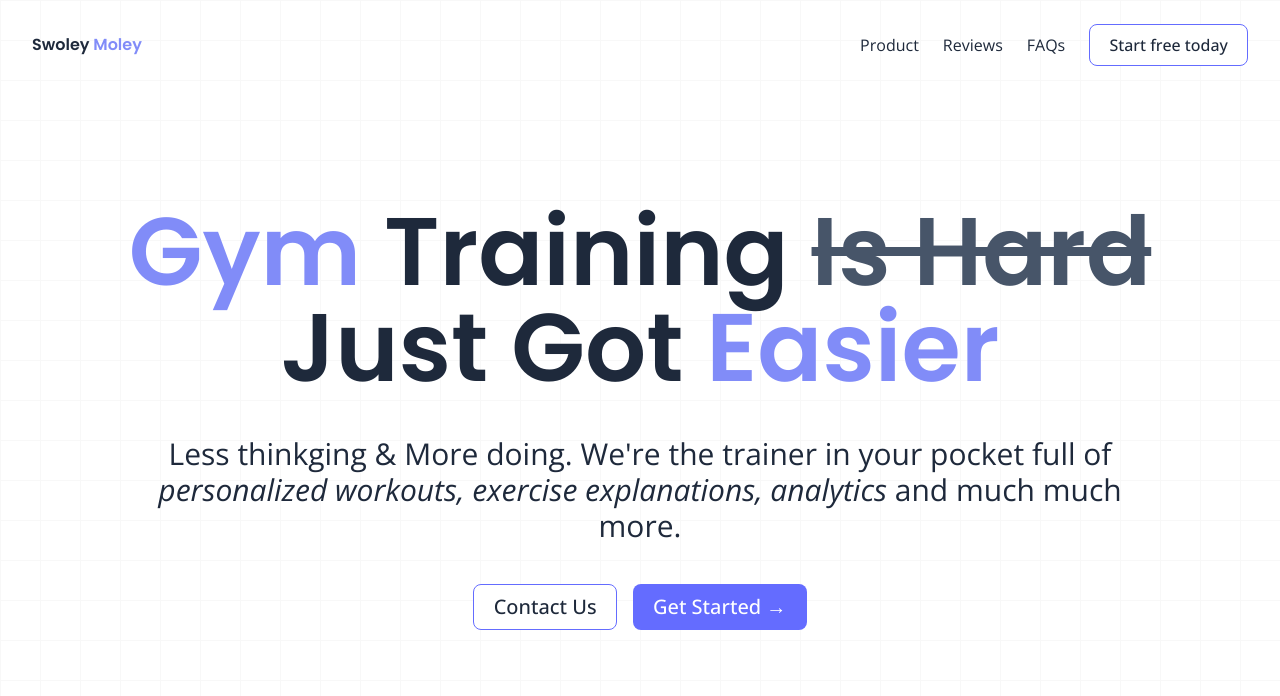
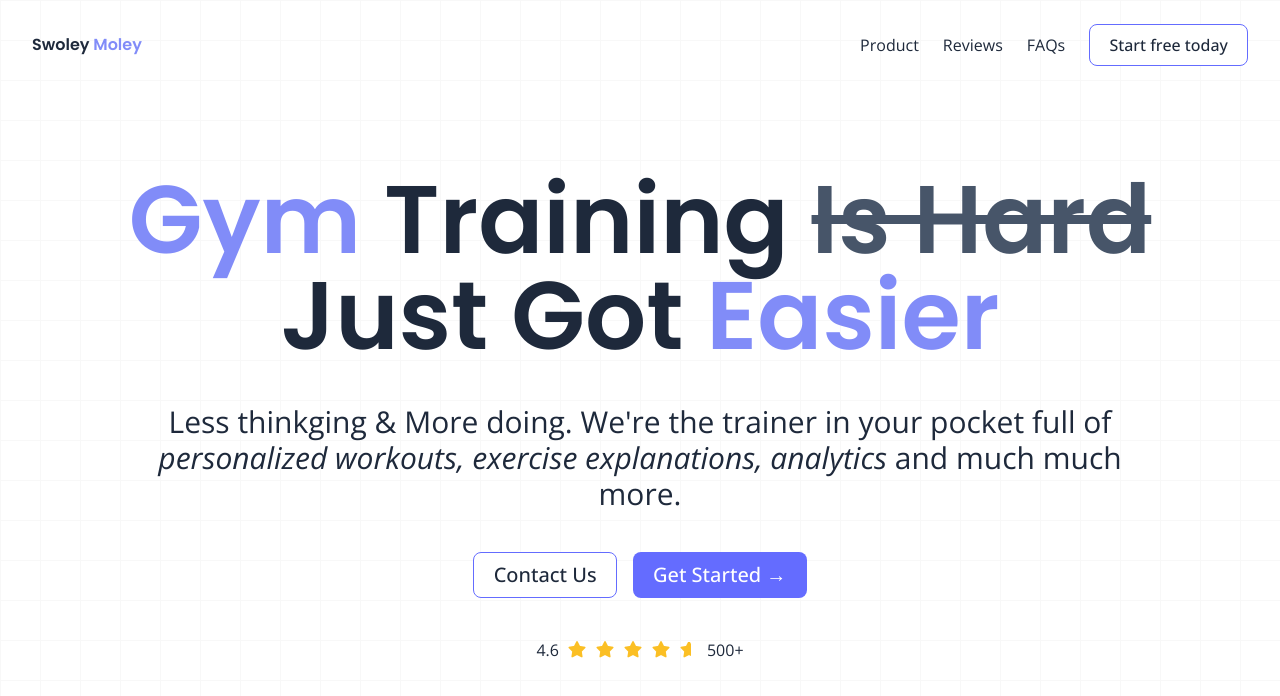
Before and after one commit to bigtr3/MyLandingPage, a SvelteKit app: page / in a window 1280 px wide. Shown: the top 696 px of the page. Built offline with nearby package versions, Linux system fonts and the light colour scheme.

Commit message:
feat : Reviews 추가

```diff
--- a/src/components/Hero.svelte
+++ b/src/components/Hero.svelte
@@ -27,5 +27,20 @@
       and much much more.
     </p>
     <CtAs />
+    <div class="flex items-center justify-center gap-2 text-base">
+      <p>4.6</p>
+      {#each [0, 1, 2, 3, 4] as index}
+        <div class="grid place-items-center relative">
+          <i class="fa-solid fa-star opacity-0"></i>
+          <div
+            class={"absolute top-0 left-0 grid place-items-center " +
+              (index === 4 ? "w-[60%] overflow-hidden" : " ")}
+          >
+            <i class="fa-solid fa-star text-amber-400"></i>
+          </div>
+        </div>
+      {/each}
+      <p>500+</p>
+    </div>
   </div>
 </SectionWrapper>
```
